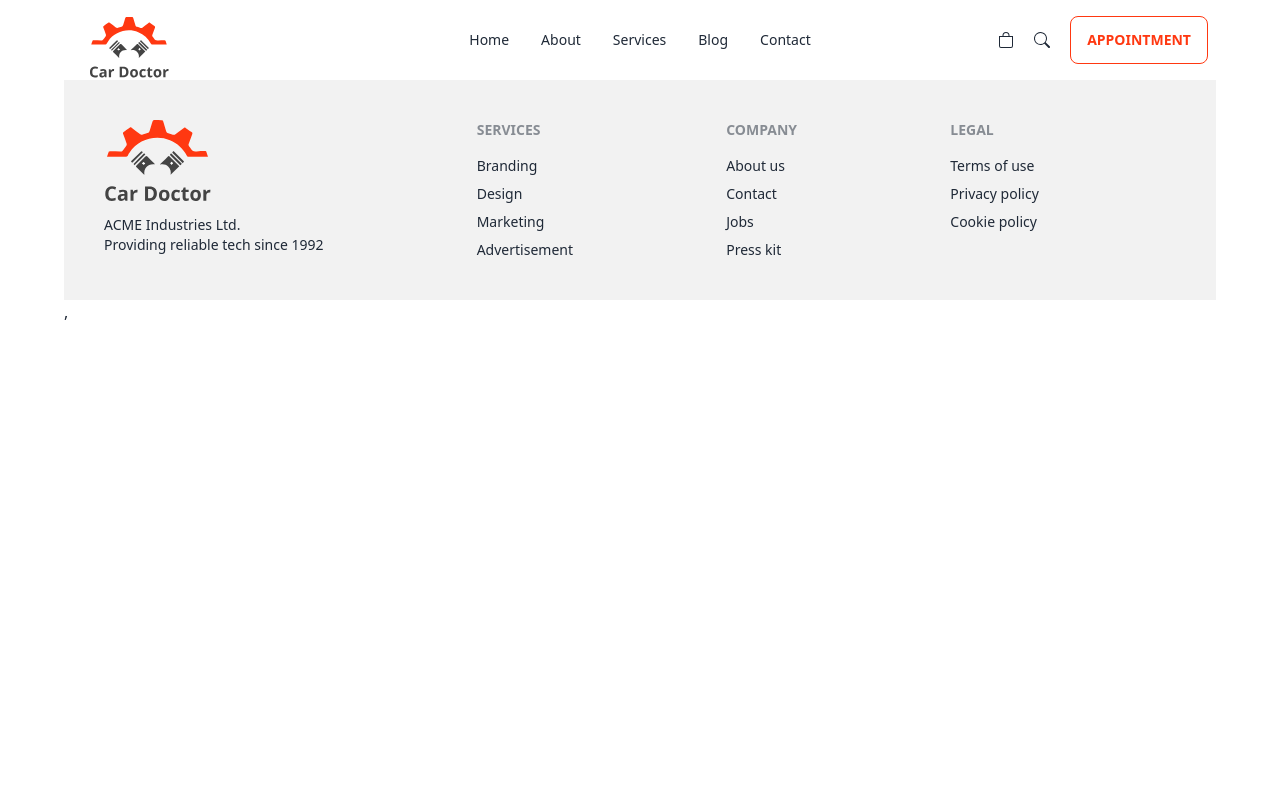
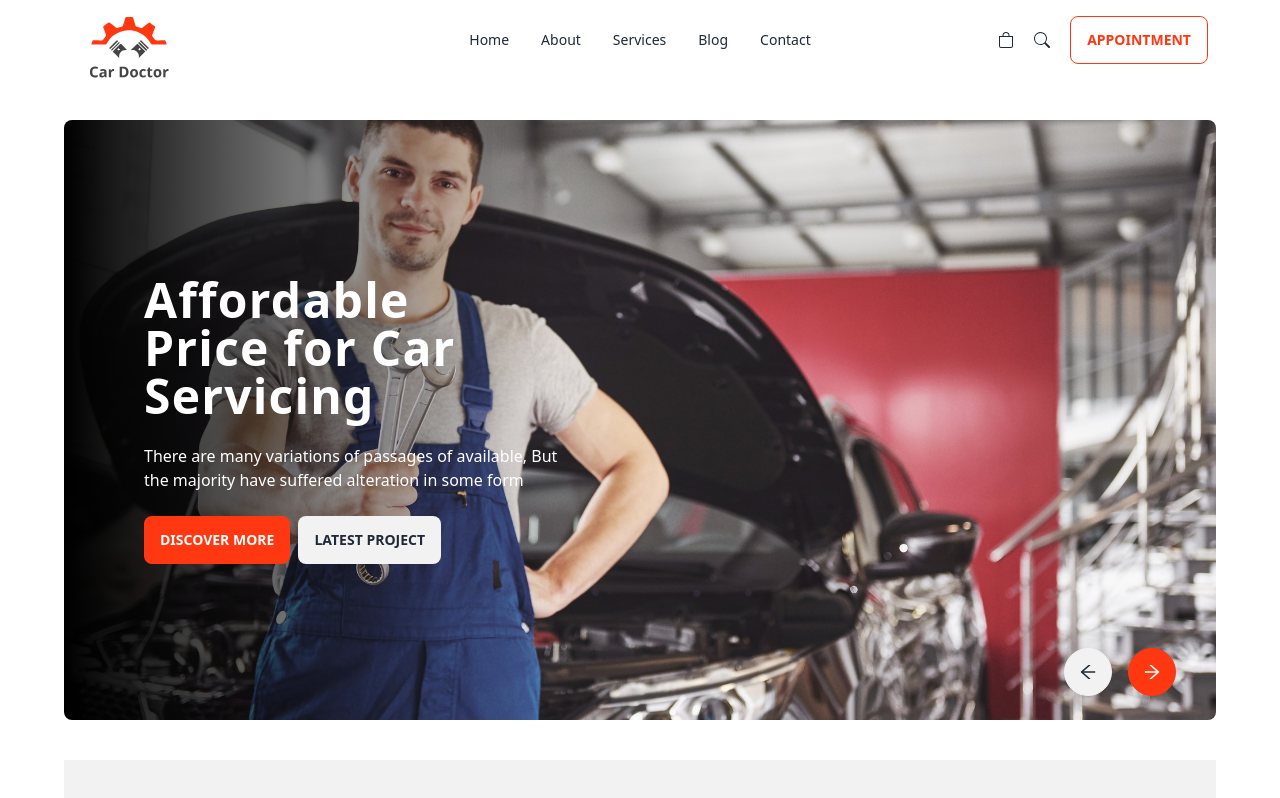
Before and after one commit to mahisurrahman/car-doctor, a React (Vite) app: page / in a window 1280 px wide. Shown: the top 798 px of the page. Built offline with nearby package versions, Linux system fonts and the light colour scheme.

Commit message:
Banner Section Done

```diff
--- /dev/null
+++ b/src/Components/Pages/Home/Banner/Banner.jsx
@@ -0,0 +1,108 @@
+import img1 from '../../../../assets/images/banner/1.jpg';
+import img2 from '../../../../assets/images/banner/2.jpg';
+import img3 from '../../../../assets/images/banner/3.jpg';
+import img4 from '../../../../assets/images/banner/4.jpg';
+import img5 from '../../../../assets/images/banner/5.jpg';
+import img6 from '../../../../assets/images/banner/6.jpg';
+import { AiOutlineArrowRight,AiOutlineArrowLeft } from "react-icons/ai";
+
+
+const Banner = () => {
+    return (
+        <div className="carousel w-full my-10 rounded-lg h-[600px]">
+            <div id="slide1" className="carousel-item relative w-full">
+                <img src={img1} className="w-full object-cover" />
+                <div className="h-full bg-gradient-to-r from-[#000000] to-[21, 21, 21, 0.00] absolute flex flex-col gap-4 justify-center pl-20 space-y-2">
+                    <h2 className="text-5xl text-white font-bold tracking-wide">Affordable <br /> Price for Car <br /> Servicing</h2>
+                     <p className='text-md text-white'>There are many variations of passages of  available, But <br />  the majority have suffered alteration in some form</p>
+                     <div className='flex gap-2'>
+                        <button className='btn bg-[#FF3811] text-white font-bold border-0 hover:bg-white hover:text-black'>Discover More</button>
+                        <button className='btn font-bold hover:bg-[#FF3811] border-0 hover:text-black '>Latest Project</button>
+                     </div>
+                </div>
+                <div className="absolute flex justify-end gap-4 transform -translate-y-1/2 left-5 right-10 bottom-0">
+                    <a href="#slide6" className="btn btn-circle text-xl hover:bg-[#FF3811] hover:text-white hover:border-[#FF3811]"><AiOutlineArrowLeft></AiOutlineArrowLeft> </a>
+                    <a href="#slide2" className="btn btn-circle bg-[#FF3811] border-[#FF3811] text-white hover:text-black text-xl"><AiOutlineArrowRight></AiOutlineArrowRight></a>
+                </div>
+            </div>
+            <div id="slide2" className="carousel-item relative w-full">
+                <img src={img2} className="w-full object-cover" />
+                <div className="h-full bg-gradient-to-r from-[#000000] to-[21, 21, 21, 0.00] absolute flex flex-col gap-4 justify-center pl-20 space-y-2">
+                    <h2 className="text-5xl text-white font-bold tracking-wide">Affordable <br /> Price for Car <br /> Servicing</h2>
+                     <p className='text-md text-white'>There are many variations of passages of  available, But <br />  the majority have suffered alteration in some form</p>
+                     <div className='flex gap-2'>
+                        <button className='btn bg-[#FF3811] text-white font-bold border-0 hover:bg-white hover:text-black'>Discover More</button>
+                        <button className='btn font-bold hover:bg-[#FF3811] border-0 hover:text-black '>Latest Project</button>
+                     </div>
+                </div>
+                <div className="absolute flex justify-end gap-4 transform -translate-y-1/2 left-5 right-10 bottom-0">
+                    <a href="#slide1" className="btn btn-circle text-xl hover:bg-[#FF3811] hover:text-white hover:border-[#FF3811]"><AiOutlineArrowLeft></AiOutlineArrowLeft> </a>
+                    <a href="#slide3" className="btn btn-circle bg-[#FF3811] border-[#FF3811] text-white hover:text-black text-xl"><AiOutlineArrowRight></AiOutlineArrowRight></a>
+                </div>
+            </div>
+            <div id="slide3" className="carousel-item relative w-full">
+                <img src={img3} className="w-full object-cover" />
+                <div className="h-full bg-gradient-to-r from-[#000000] to-[21, 21, 21, 0.00] absolute flex flex-col gap-4 justify-center pl-20 space-y-2">
+                    <h2 className="text-5xl text-white font-bold tracking-wide">Affordable <br /> Price for Car <br /> Servicing</h2>
+                     <p className='text-md text-white'>There are many variations of passages of  available, But <br />  the majority have suffered alteration in some form</p>
+                     <div className='flex gap-2'>
+                        <button className='btn bg-[#FF3811] text-white font-bold border-0 hover:bg-white hover:text-black'>Discover More</button>
+                        <button className='btn font-bold hover:bg-[#FF3811] border-0 hover:text-black '>Latest Project</button>
+                     </div>
+                </div>
+                <div className="absolute flex justify-end gap-4 transform -translate-y-1/2 left-5 right-10 bottom-0">
+                    <a href="#slide2" className="btn btn-circle text-xl hover:bg-[#FF3811] hover:text-white hover:border-[#FF3811]"><AiOutlineArrowLeft></AiOutlineArrowLeft> </a>
+                    <a href="#slide4" className="btn btn-circle bg-[#FF3811] border-[#FF3811] text-white hover:text-black text-xl"><AiOutlineArrowRight></AiOutlineArrowRight></a>
+                </div>
+            </div>
+            <div id="slide4" className="carousel-item relative w-full">
+                <img src={img4} className="w-full object-cover" />
+                <div className="h-full bg-gradient-to-r from-[#000000] to-[21, 21, 21, 0.00] absolute flex flex-col gap-4 justify-center pl-20 space-y-2">
+                    <h2 className="text-5xl text-white font-bold tracking-wide">Affordable <br /> Price for Car <br /> Servicing</h2>
+                     <p className='text-md text-white'>There are many variations of passages of  available, But <br />  the majority have suffered alteration in some form</p>
+                     <div className='flex gap-2'>
+                        <button className='btn bg-[#FF3811] text-white font-bold border-0 hover:bg-white hover:text-black'>Discover More</button>
+                        <button className='btn font-bold hover:bg-[#FF3811] border-0 hover:text-black '>Latest Project</button>
+                     </div>
+                </div>
+                <div className="absolute flex justify-end gap-4 transform -translate-y-1/2 left-5 right-10 bottom-0">
+                    <a href="#slide3" className="btn btn-circle text-xl hover:bg-[#FF3811] hover:text-white hover:border-[#FF3811]"><AiOutlineArrowLeft></AiOutlineArrowLeft> </a>
+                    <a href="#slide5" className="btn btn-circle bg-[#FF3811] border-[#FF3811] text-white hover:text-black text-xl"><AiOutlineArrowRight></AiOutlineArrowRight></a>
+                </div>
+            </div>
+            <div id="slide5" className="carousel-item relative w-full">
+                <img src={img5} className="w-full object-cover" />
+                <div className="h-full bg-gradient-to-r from-[#000000] to-[21, 21, 21, 0.00] absolute flex flex-col gap-4 justify-center pl-20 space-y-2">
+                    <h2 className="text-5xl text-white font-bold tracking-wide">Affordable <br /> Price for Car <br /> Servicing</h2>
+                     <p className='text-md text-white'>There are many variations of passages of  available, But <br />  the majority have suffered alteration in some form</p>
+                     <div className='flex gap-2'>
+                        <button className='btn bg-[#FF3811] text-white font-bold border-0 hover:bg-white hover:text-black'>Discover More</button>
+                        <button className='btn font-bold hover:bg-[#FF3811] border-0 hover:text-black '>Latest Project</button>
+                     </div>
+                </div>
+                <div className="absolute flex justify-end gap-4 transform -translate-y-1/2 left-5 right-10 bottom-0">
+                    <a href="#slide4" className="btn btn-circle text-xl hover:bg-[#FF3811] hover:text-white hover:border-[#FF3811]"><AiOutlineArrowLeft></AiOutlineArrowLeft> </a>
+                    <a href="#slide6" className="btn btn-circle bg-[#FF3811] border-[#FF3811] text-white hover:text-black text-xl"><AiOutlineArrowRight></AiOutlineArrowRight></a>
+                </div>
+            </div>
+            <div id="slide6" className="carousel-item relative w-full">
+                <img src={img6} className="w-full object-cover" />
+                <div className="h-full bg-gradient-to-r from-[#000000] to-[21, 21, 21, 0.00] absolute flex flex-col gap-4 justify-center pl-20 space-y-2">
+                    <h2 className="text-5xl text-white font-bold tracking-wide">Affordable <br /> Price for Car <br /> Servicing</h2>
+                     <p className='text-md text-white'>There are many variations of passages of  available, But <br />  the majority have suffered alteration in some form</p>
+                     <div className='flex gap-2'>
+                        <button className='btn bg-[#FF3811] text-white font-bold border-0 hover:bg-white hover:text-black'>Discover More</button>
+                        <button className='btn font-bold hover:bg-[#FF3811] border-0 hover:text-black '>Latest Project</button>
+                     </div>
+                </div>
+                <div className="absolute flex justify-end gap-4 transform -translate-y-1/2 left-5 right-10 bottom-0">
+                    <a href="#slide5" className="btn btn-circle text-xl hover:bg-[#FF3811] hover:text-white hover:border-[#FF3811]"><AiOutlineArrowLeft></AiOutlineArrowLeft> </a>
+                    <a href="#slide1" className="btn btn-circle bg-[#FF3811] border-[#FF3811] text-white hover:text-black text-xl"><AiOutlineArrowRight></AiOutlineArrowRight></a>
+                </div>
+            </div>
+
+        </div>
+    );
+};
+
+export default Banner;
--- a/src/Components/Pages/Home/Home.jsx
+++ b/src/Components/Pages/Home/Home.jsx
@@ -1,9 +1,10 @@
+import Banner from "./Banner/Banner";
 
 
 const Home = () => {
     return (
         <div>
-
+            <Banner></Banner>
         </div>
     );
 };
```
